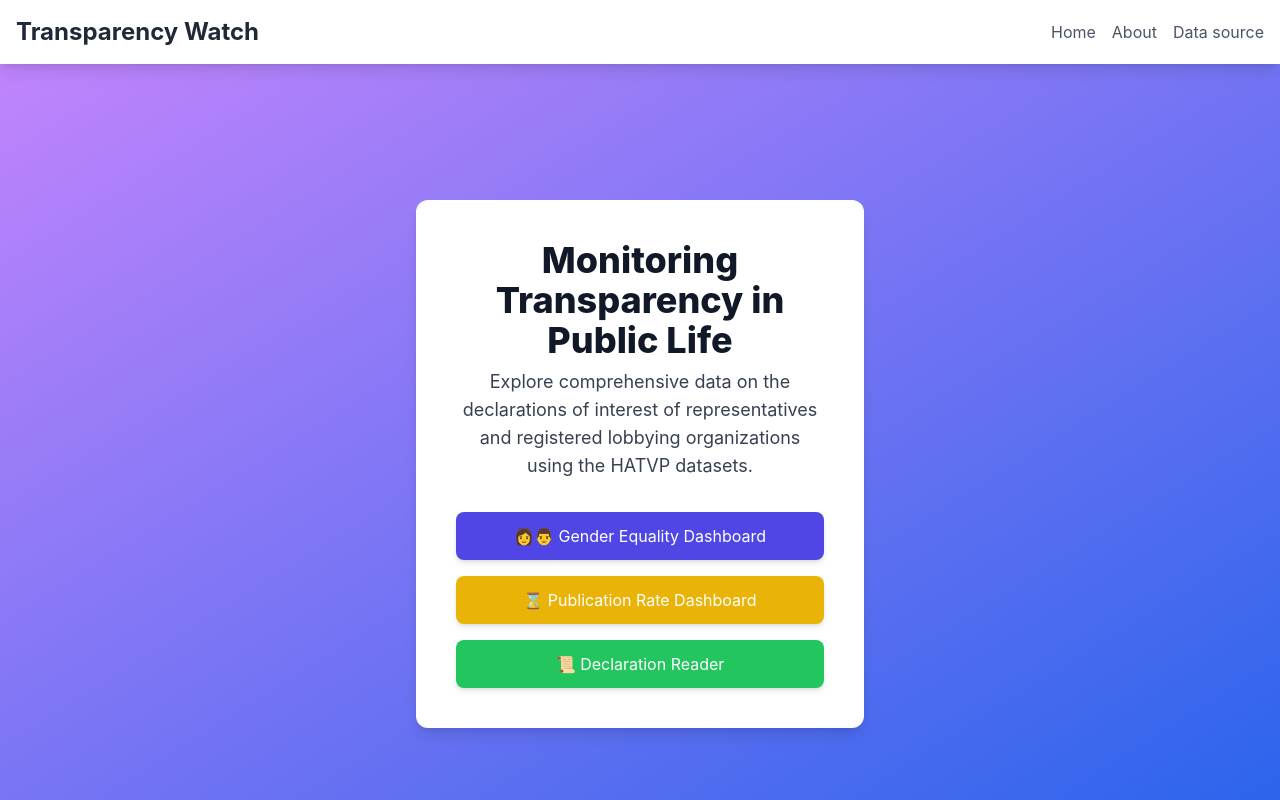
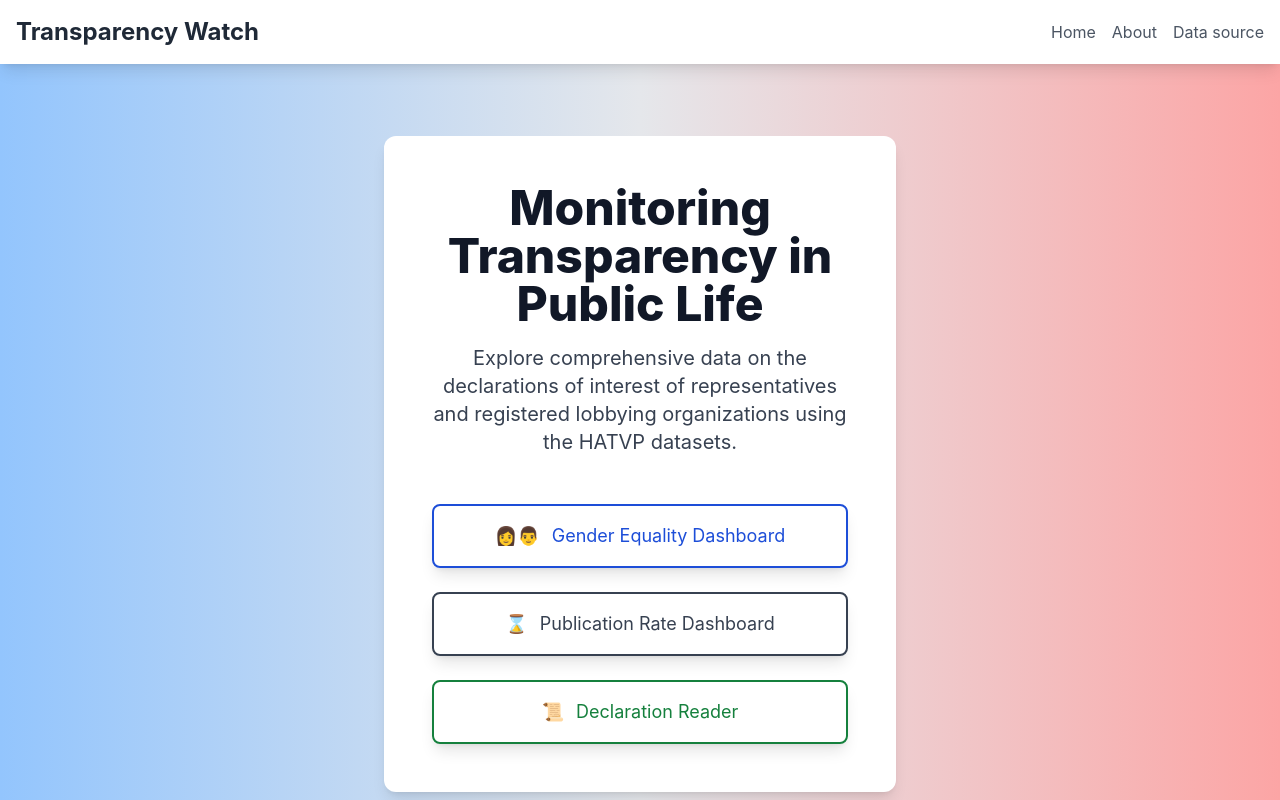
Before and after one commit to louispaulet/hatvp_reactjs_viz, a React (Create React App) app in the folder hatvp_viz/: page /#/ in a window 1280 px wide. Shown: the top 800 px of the page. Built offline with nearby package versions, Linux system fonts and the light colour scheme; what timers would draw is missing.

Commit message:
redesign of homepage to add french colors gradient as a background and bordered buttons instead of full colored ones

```diff
--- a/hatvp_viz/src/components/Home.js
+++ b/hatvp_viz/src/components/Home.js
@@ -2,22 +2,30 @@ import React from 'react';
 import { Link } from 'react-router-dom';
 
 const Home = () => {
-  // Intro section
   return (
-    <div className="min-h-screen bg-gradient-to-br from-purple-400 to-blue-600 flex items-center justify-center py-12 px-4 sm:px-6 lg:px-8">
-      <div className="max-w-md w-full space-y-8 p-10 bg-white rounded-xl shadow-lg">
+    <div className="min-h-screen bg-gradient-to-r from-blue-300 via-gray-200 to-red-300 flex items-center justify-center py-12 px-4 sm:px-6 lg:px-8">
+      <div className="max-w-lg w-full space-y-12 p-12 bg-white rounded-xl shadow-lg">
         <div className="text-center">
-          <h2 className="text-4xl font-extrabold text-gray-900 mb-2">Monitoring Transparency in Public Life</h2>
-          <p className="mt-2 text-lg text-gray-700">
+          <h2 className="text-5xl font-extrabold text-gray-900 mb-4">Monitoring Transparency in Public Life</h2>
+          <p className="mt-4 text-xl text-gray-700">
             Explore comprehensive data on the declarations of interest of representatives and registered lobbying organizations using the HATVP datasets.
           </p>
         </div>
 
-        <div className="flex flex-col space-y-4">
+        <div className="flex flex-col space-y-6">
           {/* Links to plots */}
-          <Link className="bg-indigo-600 text-white text-center py-3 px-6 rounded-lg shadow-md hover:bg-indigo-700 transition-transform transform hover:scale-105" to="/gender_equality">👩👨 Gender Equality Dashboard</Link>
-          <Link className="bg-yellow-500 text-white text-center py-3 px-6 rounded-lg shadow-md hover:bg-yellow-600 transition-transform transform hover:scale-105" to="/publication_rate">⌛️ Publication Rate Dashboard</Link>
-          <Link className="bg-green-500 text-white text-center py-3 px-6 rounded-lg shadow-md hover:bg-green-600 transition-transform transform hover:scale-105" to="/declaration_reader">📜 Declaration Reader</Link>
+          <Link className="border-2 border-blue-700 text-blue-700 text-center py-4 px-8 rounded-lg shadow-lg hover:bg-blue-700 hover:text-white transition duration-300 ease-in-out transform hover:scale-105 flex items-center justify-center space-x-3 text-lg" to="/gender_equality">
+            <span role="img" aria-label="gender equality">👩👨</span>
+            <span>Gender Equality Dashboard</span>
+          </Link>
+          <Link className="border-2 border-gray-700 text-gray-700 text-center py-4 px-8 rounded-lg shadow-lg hover:bg-gray-700 hover:text-white transition duration-300 ease-in-out transform hover:scale-105 flex items-center justify-center space-x-3 text-lg" to="/publication_rate">
+            <span role="img" aria-label="publication rate">⌛️</span>
+            <span>Publication Rate Dashboard</span>
+          </Link>
+          <Link className="border-2 border-green-700 text-green-700 text-center py-4 px-8 rounded-lg shadow-lg hover:bg-green-700 hover:text-white transition duration-300 ease-in-out transform hover:scale-105 flex items-center justify-center space-x-3 text-lg" to="/declaration_reader">
+            <span role="img" aria-label="declaration reader">📜</span>
+            <span>Declaration Reader</span>
+          </Link>
         </div>
       </div>
     </div>
```
